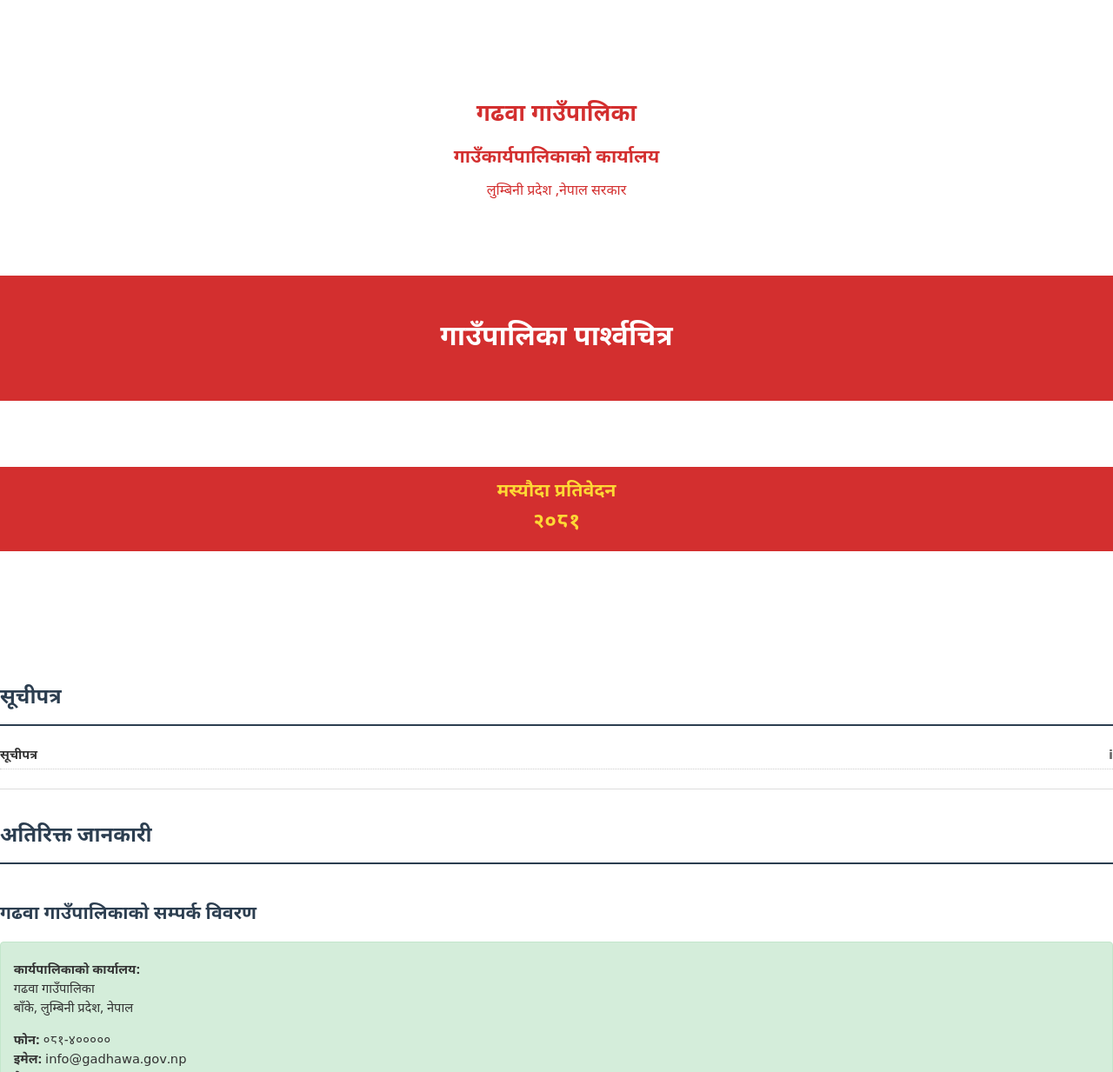
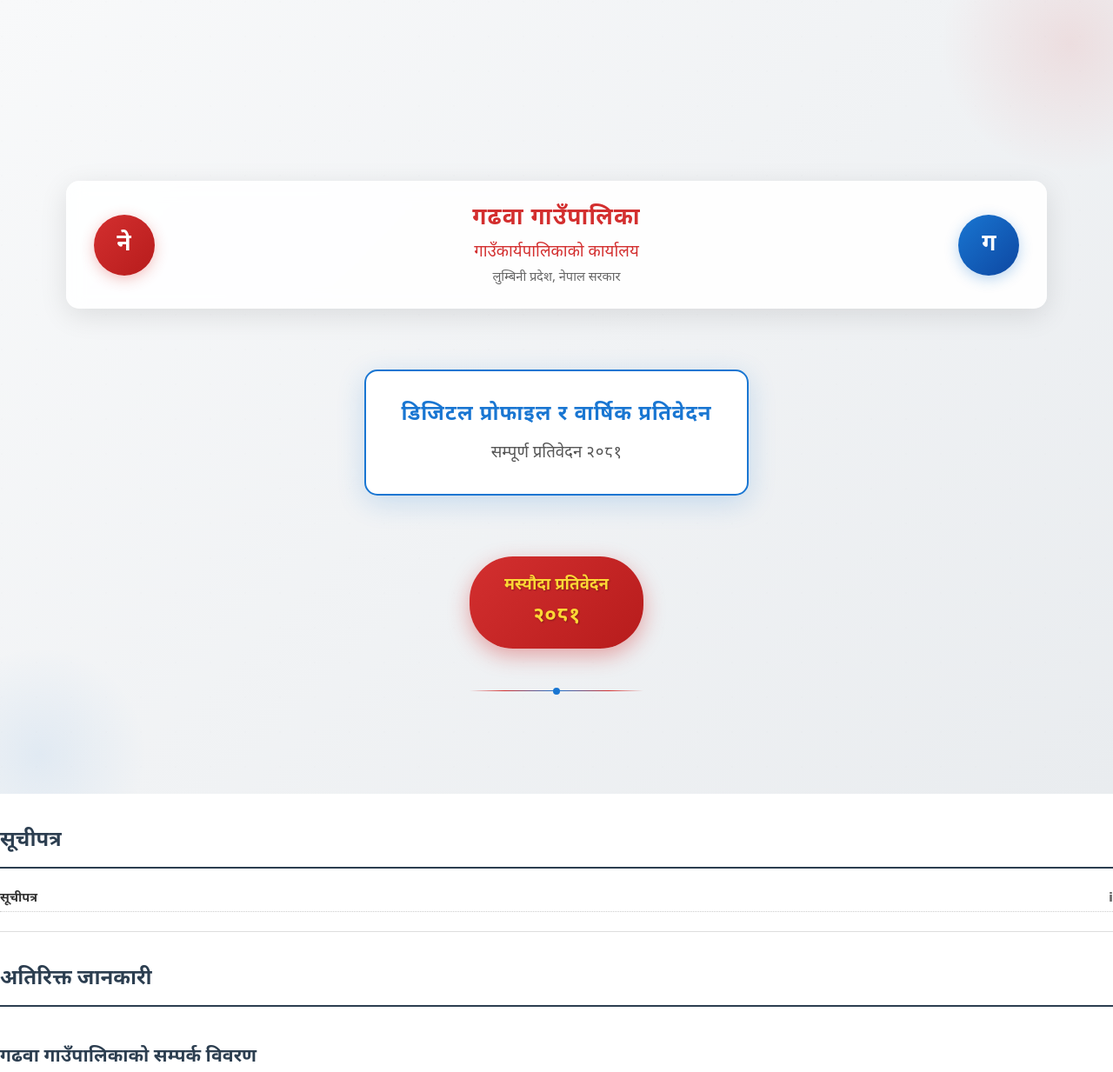
Before and after one commit to fernsky/gadhawa-reporting, a Django app: template templates/reports/pdf_full_report.html in a window 1280 px wide. Shown: the top 1233 px of the page at 87% size. Run offline with Django 4.2, Linux system fonts and the light colour scheme; the template is opened without the code that fills it, so the values that code supplies are empty; parts of the project's set-up code (start-up, migrations or seed data) failed here and were passed over.

Commit message:
Enhance cover page design with improved layout, decorative elements, and publication information for better visual appeal and clarity

```diff
--- a/templates/reports/pdf_full_report.html
+++ b/templates/reports/pdf_full_report.html
@@ -5,50 +5,91 @@
 
 {% block content %}
 <!-- Cover Page -->
-<div class="cover-page">
-    <div style="text-align: center; margin-bottom: 4cm;">
-        <!-- Logo and Header Section -->
-        <div style="display: flex; justify-content: space-between; align-items: center; margin-bottom: 2cm;">
-            <div style="width: 80px; height: 80px;">
-                <!-- Nepal Government Logo placeholder -->
+<div class="cover-page" style="position: relative; height: 100vh; overflow: hidden; background: linear-gradient(135deg, #f8f9fa 0%, #e9ecef 100%);">
+
+    <!-- Decorative Background Elements -->
+    <div style="position: absolute; top: 0; left: 0; width: 100%; height: 100%; z-index: 1;">
+        <!-- Top geometric pattern -->
+        <div style="position: absolute; top: -100px; right: -100px; width: 300px; height: 300px; background: radial-gradient(circle, rgba(211,47,47,0.1) 0%, transparent 70%); border-radius: 50%;"></div>
+
+        <!-- Bottom left pattern -->
+        <div style="position: absolute; bottom: -80px; left: -80px; width: 250px; height: 250px; background: radial-gradient(circle, rgba(25,118,210,0.08) 0%, transparent 70%); border-radius: 50%;"></div>
+
+        <!-- Subtle grid overlay -->
+        <div style="position: absolute; top: 0; left: 0; width: 100%; height: 100%; background-image: radial-gradient(circle at 2px 2px, rgba(0,0,0,0.03) 1px, transparent 0); background-size: 40px 40px; opacity: 0.3;"></div>
     </div>
-            <div style="flex-grow: 1;">
-                <div style="color: #d32f2f; font-size: 20pt; font-weight: 700; margin-bottom: 0.5em;">
+
+    <!-- Main Content Container -->
+    <div style="position: relative; z-index: 2; height: 100%; display: flex; flex-direction: column;">
+
+        <!-- Header Section -->
+        <div style="flex: 0 0 auto; padding: 2.5cm 2cm 1cm 2cm;">
+            <div style="display: flex; justify-content: space-between; align-items: center; background: rgba(255,255,255,0.9); padding: 1.5rem 2rem; border-radius: 15px; box-shadow: 0 8px 32px rgba(0,0,0,0.1); backdrop-filter: blur(10px);">
+
+                <!-- Left Logo -->
+                <div style="width: 70px; height: 70px; background: linear-gradient(135deg, #d32f2f 0%, #b71c1c 100%); border-radius: 50%; display: flex; align-items: center; justify-content: center; box-shadow: 0 4px 16px rgba(211,47,47,0.3);">
+                    <div style="color: white; font-size: 20pt; font-weight: 700;">ने</div>
+                </div>
+
+                <!-- Center Content -->
+                <div style="flex: 1; text-align: center; margin: 0 2rem;">
+                    <div style="color: #d32f2f; font-size: 20pt; font-weight: 700; margin-bottom: 0.3rem; letter-spacing: 1px;">
                         गढवा गाउँपालिका
                     </div>
-                <div style="color: #d32f2f; font-size: 16pt; font-weight: 600; margin-bottom: 0.5em;">
+                    <div style="color: #d32f2f; font-size: 14pt; font-weight: 500; margin-bottom: 0.3rem;">
                         गाउँकार्यपालिकाको कार्यालय
                     </div>
-                <div style="color: #d32f2f; font-size: 12pt; margin-bottom: 0.5em;">
-                    लुम्बिनी प्रदेश ,नेपाल सरकार
+                    <div style="color: #666; font-size: 11pt; font-weight: 400;">
+                        लुम्बिनी प्रदेश, नेपाल सरकार
                     </div>
                 </div>
-            <div style="width: 80px; height: 80px;">
-                <!-- Municipality Logo placeholder -->
+
+                <!-- Right Logo -->
+                <div style="width: 70px; height: 70px; background: linear-gradient(135deg, #1976d2 0%, #0d47a1 100%); border-radius: 50%; display: flex; align-items: center; justify-content: center; box-shadow: 0 4px 16px rgba(25,118,210,0.3);">
+                    <div style="color: white; font-size: 20pt; font-weight: 700;">ग</div>
+                </div>
             </div>
         </div>
 
         <!-- Main Title Section -->
-        <div style="background: #d32f2f; color: white; padding: 1.5em; margin: 2cm 0; font-size: 24pt; font-weight: 700;">
-            गाउँपालिका पार्श्वचित्र
+        <div style="flex: 1; display: flex; flex-direction: column; justify-content: center; align-items: center; padding: 0 2cm;">
+
+            <!-- Secondary Info Card -->
+            <div style="background: rgba(255,255,255,0.95); border: 2px solid #1976d2; border-radius: 15px; padding: 2rem 2.5rem; box-shadow: 0 8px 32px rgba(25,118,210,0.2); backdrop-filter: blur(10px); text-align: center; max-width: 70%;">
+                <div style="color: #1976d2; font-size: 18pt; font-weight: 600; margin-bottom: 0.8rem; letter-spacing: 1px;">
+                    डिजिटल प्रोफाइल र वार्षिक प्रतिवेदन
+                </div>
+                <div style="color: #555; font-size: 14pt; font-weight: 400;">
+                    सम्पूर्ण प्रतिवेदन २०८१
+                </div>
+            </div>
         </div>
 
         <!-- Bottom Section -->
-        <div style="background: #d32f2f; color: #fdd835; padding: 1em; margin-top: 1cm;">
-            <div style="font-size: 16pt; font-weight: 600;">मस्यौदा प्रतिवेदन</div>
-            <div style="font-size: 18pt; font-weight: 700;">२०८१</div>
-        </div>
+        <div style="flex: 0 0 auto; padding: 1cm 2cm 2.5cm 2cm; text-align: center;">
+
+            <!-- Status Badge -->
+            <div style="display: inline-block; background: linear-gradient(135deg, #d32f2f 0%, #b71c1c 100%); color: #fdd835; padding: 1.2rem 2.5rem; border-radius: 50px; box-shadow: 0 8px 24px rgba(211,47,47,0.4); margin-bottom: 1.5rem;">
+                <div style="font-size: 14pt; font-weight: 600; margin-bottom: 0.2rem; text-shadow: 1px 1px 2px rgba(0,0,0,0.3);">मस्यौदा प्रतिवेदन</div>
+                <div style="font-size: 18pt; font-weight: 700; text-shadow: 1px 1px 2px rgba(0,0,0,0.3);">२०८१</div>
             </div>
 
-    <!-- Publication Info (if needed) -->
+            <!-- Decorative Divider -->
+            <div style="width: 200px; height: 1px; background: linear-gradient(90deg, transparent 0%, #d32f2f 20%, #1976d2 50%, #d32f2f 80%, transparent 100%); margin: 1.5rem auto; position: relative;">
+                <div style="position: absolute; top: -3px; left: 50%; transform: translateX(-50%); width: 8px; height: 8px; background: #1976d2; border-radius: 50%;"></div>
+            </div>
+
+            <!-- Publication Info -->
             {% if publication_settings %}
-    <div style="position: absolute; bottom: 2cm; left: 50%; transform: translateX(-50%); text-align: center; font-size: 10pt; color: #666;">
-        <div>प्रकाशन मिति: {{ publication_settings.publication_date|nepali_date:"Y F j" }}</div>
+            <div style="font-size: 10pt; color: #666; line-height: 1.4;">
+                <div style="margin-bottom: 0.3rem;">प्रकाशन मिति: {{ publication_settings.publication_date|nepali_date:"Y F j" }}</div>
                 {% if publication_settings.version %}
                 <div>संस्करण: {{ publication_settings.version }}</div>
                 {% endif %}
             </div>
             {% endif %}
+        </div>
+    </div>
 </div>
 
 <!-- Table of Contents -->
```
Lines whose indentation alone changed are shown as unchanged.
